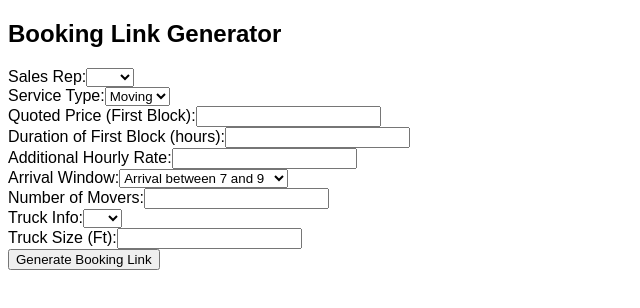
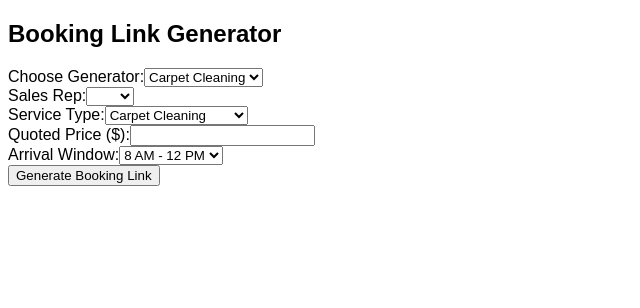
Before and after one commit to Samedaysteamer/booking-link-generator, a React (Vite) app: page / in a window 1280 px wide. Shown: the top 308 px of the page, without its empty margins (0-640 px from the left). Built offline with nearby package versions, Linux system fonts and the light colour scheme.

Commit message:
Update App.jsx

```diff
--- a/App.jsx
+++ b/App.jsx
@@ -2,50 +2,71 @@ import React, { useState } from 'react';
 import './BookingLinkGenerator.css';
 
 export default function App() {
+  const [mode, setMode] = useState('carpet');
+
+  // Common fields
+  const [salesRep, setSalesRep] = useState('');
+
+  // Carpet fields
   const [serviceType, setServiceType] = useState('Carpet Cleaning');
   const [quotedPrice, setQuotedPrice] = useState('');
-  const [arrivalWindow, setArrivalWindow] = useState('Arrival between 7 and 9');
-  const [salesRep, setSalesRep] = useState('');
-  const [numberOfMovers, setNumberOfMovers] = useState('');
-  const [durationFirstBlock, setDurationFirstBlock] = useState('');
-  const [additionalHourlyRate, setAdditionalHourlyRate] = useState('');
+  const [arrivalWindow, setArrivalWindow] = useState('8 AM - 12 PM');
+
+  // Moving fields
+  const [blockPrice, setBlockPrice] = useState('');
+  const [blockHours, setBlockHours] = useState('2');
+  const [additionalRate, setAdditionalRate] = useState('');
+  const [movingArrival, setMovingArrival] = useState('Arrival between 7 and 9');
+  const [numMovers, setNumMovers] = useState('2');
   const [truckInfo, setTruckInfo] = useState('');
-  const [truckSize, setTruckSize] = useState('');
+  const [truckSize, setTruckSize] = useState('17');
+
   const [generatedLink, setGeneratedLink] = useState('');
 
   const generateLink = () => {
-    const summary = `${salesRep}
-$${quotedPrice} First ${durationFirstBlock} Hours
-$${additionalHourlyRate} Per Hour
+    let summary = '';
+
+    if (mode === 'carpet') {
+      summary = `${salesRep}
+${serviceType}
+$${quotedPrice} Special
+Arrival between ${arrivalWindow}
+Payment method: Cash Cashapp Zelle
+Card payment: 7% processing fee`;
+    } else {
+      const truckLabel = truckInfo ? `(${truckInfo}) ` : '';
+      summary = `${salesRep}
+$${blockPrice} First ${blockHours} Hours $${additionalRate} Per Hour
 Any Additional Hour After that
-${arrivalWindow}
-${numberOfMovers} Men ${truckInfo} ${truckSize} Ft Trucks
+${movingArrival}
+${numMovers} Men ${truckLabel}${truckSize} Ft Trucks
 Payment methods:
 Cash, CashApp, Zelle
 CashApp payment $5 fee
 
-***First ${durationFirstBlock}hrs due at arrival***`;
+***First ${blockHours}hrs due at arrival***`;
+    }
 
-    const baseUrl = 'https://form.jotform.com/251537865180159';
-    const params = new URLSearchParams();
-    params.append('serviceType', serviceType);
-    params.append('quotedPrice', quotedPrice);
-    params.append('arrivalWindow', arrivalWindow);
-    params.append('salesRep', salesRep);
-    params.append('numberOfMovers', numberOfMovers);
-    params.append('durationFirstBlock', durationFirstBlock);
-    params.append('additionalHourlyRate', additionalHourlyRate);
-    params.append('truckInfo', truckInfo);
-    params.append('truckSize', truckSize);
-    params.append('bookingSummary', encodeURIComponent(summary));
+    const baseUrl =
+      mode === 'carpet'
+        ? 'https://form.jotform.com/251536451249054'
+        : 'https://form.jotform.com/251537865180159';
 
-    const fullLink = `${baseUrl}?${params.toString()}`;
+    const encodedSummary = encodeURIComponent(summary.replace(/\n/g, '\n'));
+    const fullLink = `${baseUrl}?bookingSummary=${encodedSummary}`;
     setGeneratedLink(fullLink);
   };
 
   return (
     <div className="container">
       <h2>Booking Link Generator</h2>
+      <div className="form-group">
+        <label>Choose Generator:</label>
+        <select value={mode} onChange={(e) => setMode(e.target.value)}>
+          <option value="carpet">Carpet Cleaning</option>
+          <option value="moving">Moving</option>
+        </select>
+      </div>
 
       <div className="form-group">
         <label>Sales Rep:</label>
@@ -57,31 +78,59 @@ CashApp payment $5 fee
         </select>
       </div>
 
+      {mode === 'carpet' && (
+        <>
           <div className="form-group">
             <label>Service Type:</label>
             <select value={serviceType} onChange={(e) => setServiceType(e.target.value)}>
-          <option>Moving</option>
+              <option>Carpet Cleaning</option>
+              <option>Upholstery Cleaning</option>
+              <option>Duct Cleaning</option>
+              <option>Mattress Cleaning</option>
             </select>
           </div>
 
           <div className="form-group">
-        <label>Quoted Price (First Block):</label>
+            <label>Quoted Price ($):</label>
             <input type="number" value={quotedPrice} onChange={(e) => setQuotedPrice(e.target.value)} />
-      </div>
-
-      <div className="form-group">
-        <label>Duration of First Block (hours):</label>
-        <input type="number" value={durationFirstBlock} onChange={(e) => setDurationFirstBlock(e.target.value)} />
-      </div>
-
-      <div className="form-group">
-        <label>Additional Hourly Rate:</label>
-        <input type="number" value={additionalHourlyRate} onChange={(e) => setAdditionalHourlyRate(e.target.value)} />
           </div>
 
           <div className="form-group">
             <label>Arrival Window:</label>
             <select value={arrivalWindow} onChange={(e) => setArrivalWindow(e.target.value)}>
+              <option>8 AM - 12 PM</option>
+              <option>10 AM - 2 PM</option>
+              <option>12 PM - 4 PM</option>
+              <option>1 PM - 5 PM</option>
+              <option>3 PM - 7 PM</option>
+            </select>
+          </div>
+        </>
+      )}
+
+      {mode === 'moving' && (
+        <>
+          <div className="form-group">
+            <label>Quoted Price for First Block ($):</label>
+            <input type="number" value={blockPrice} onChange={(e) => setBlockPrice(e.target.value)} />
+          </div>
+
+          <div className="form-group">
+            <label>Duration of First Block (hrs):</label>
+            <select value={blockHours} onChange={(e) => setBlockHours(e.target.value)}>
+              <option value="2">2</option>
+              <option value="3">3</option>
+            </select>
+          </div>
+
+          <div className="form-group">
+            <label>Additional Hour Rate ($):</label>
+            <input type="number" value={additionalRate} onChange={(e) => setAdditionalRate(e.target.value)} />
+          </div>
+
+          <div className="form-group">
+            <label>Arrival Window:</label>
+            <select value={movingArrival} onChange={(e) => setMovingArrival(e.target.value)}>
               <option>Arrival between 7 and 9</option>
               <option>Arrival between 9 to 11</option>
               <option>Arrival between 11 and 1</option>
@@ -92,21 +141,31 @@ CashApp payment $5 fee
 
           <div className="form-group">
             <label>Number of Movers:</label>
-        <input type="number" value={numberOfMovers} onChange={(e) => setNumberOfMovers(e.target.value)} />
+            <select value={numMovers} onChange={(e) => setNumMovers(e.target.value)}>
+              <option value="2">2</option>
+              <option value="3">3</option>
+              <option value="4">4</option>
+            </select>
           </div>
 
           <div className="form-group">
-        <label>Truck Info:</label>
+            <label>Number of Trucks:</label>
             <select value={truckInfo} onChange={(e) => setTruckInfo(e.target.value)}>
               <option value=""></option>
-          <option value="(2)">(2)</option>
+              <option value="2">2</option>
             </select>
           </div>
 
           <div className="form-group">
             <label>Truck Size (Ft):</label>
-        <input type="number" value={truckSize} onChange={(e) => setTruckSize(e.target.value)} />
+            <select value={truckSize} onChange={(e) => setTruckSize(e.target.value)}>
+              <option value="17">17</option>
+              <option value="20">20</option>
+              <option value="26">26</option>
+            </select>
           </div>
+        </>
+      )}
 
       <button onClick={generateLink}>Generate Booking Link</button>
 
```
Lines whose indentation alone changed are shown as unchanged.
